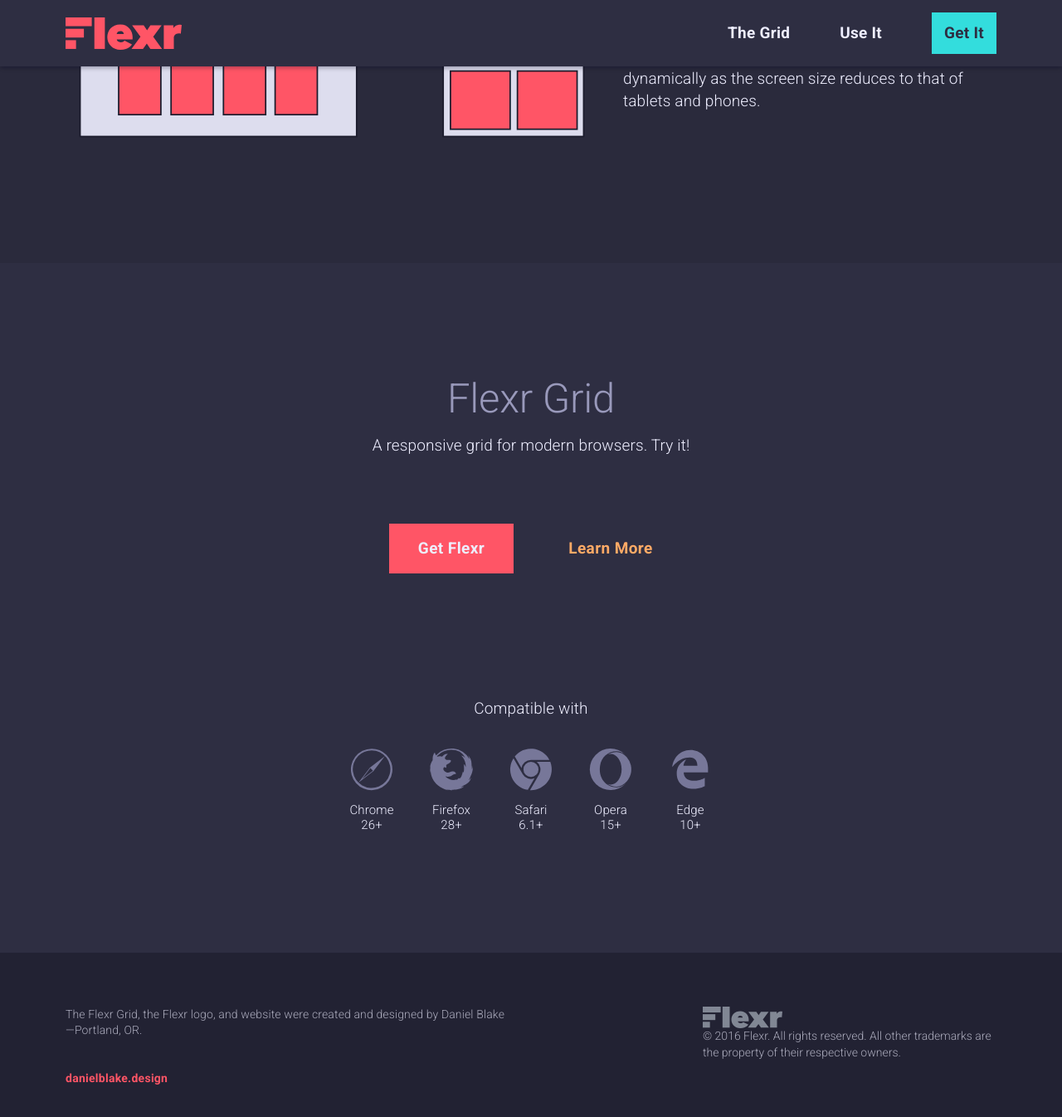
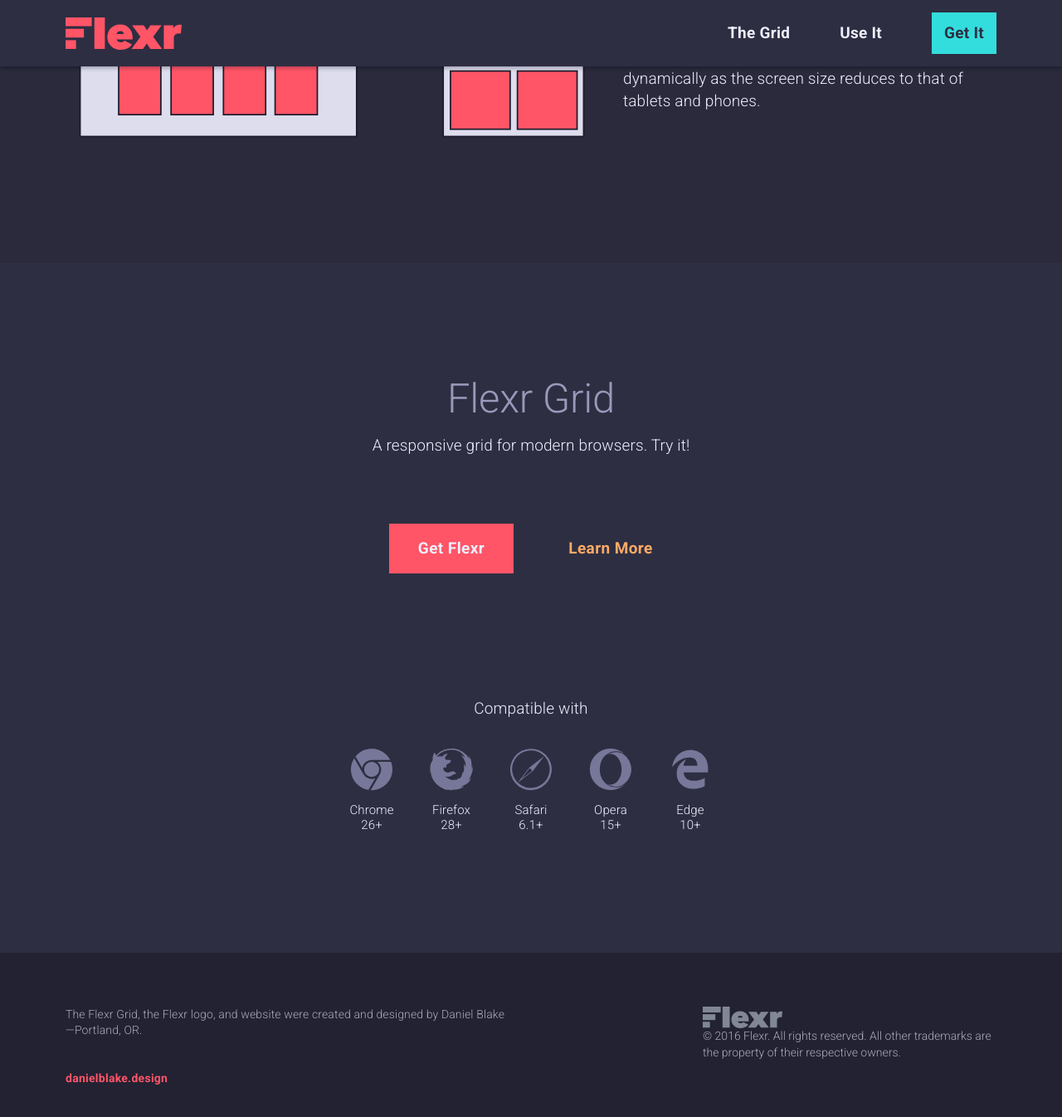
Before and after one commit to dmbdesignpdx/flexr, a Jekyll site: the page built from index.html, in a window 1280 px wide and 1400 px high, scrolled down 1040 px. Shown: the top 1346 px of the window at 83% size. Built offline with Jekyll 4.4.1, drawn with Linux system fonts in a browser that asks for light colours.

Commit message:
edits to index.scss: swaps bkg pos of chrome and safari, adds webkit to flex rule

```diff
--- a/_sass/_index.scss
+++ b/_sass/_index.scss
@@ -66,6 +66,7 @@
     background: darken($blueGrayTwo,2);
 
     .row {
+        -webkit-align-items: center;
         align-items: center;
 
     }
@@ -125,11 +126,11 @@
     }
 
     .chrome {
-        background-position: 20% 33.333%
+        background-position: 40% 33.333%
     }
 
     .safari {
-        background-position: 40% 33.333%
+        background-position: 20% 33.333%
     }
 
     .opera {
```
